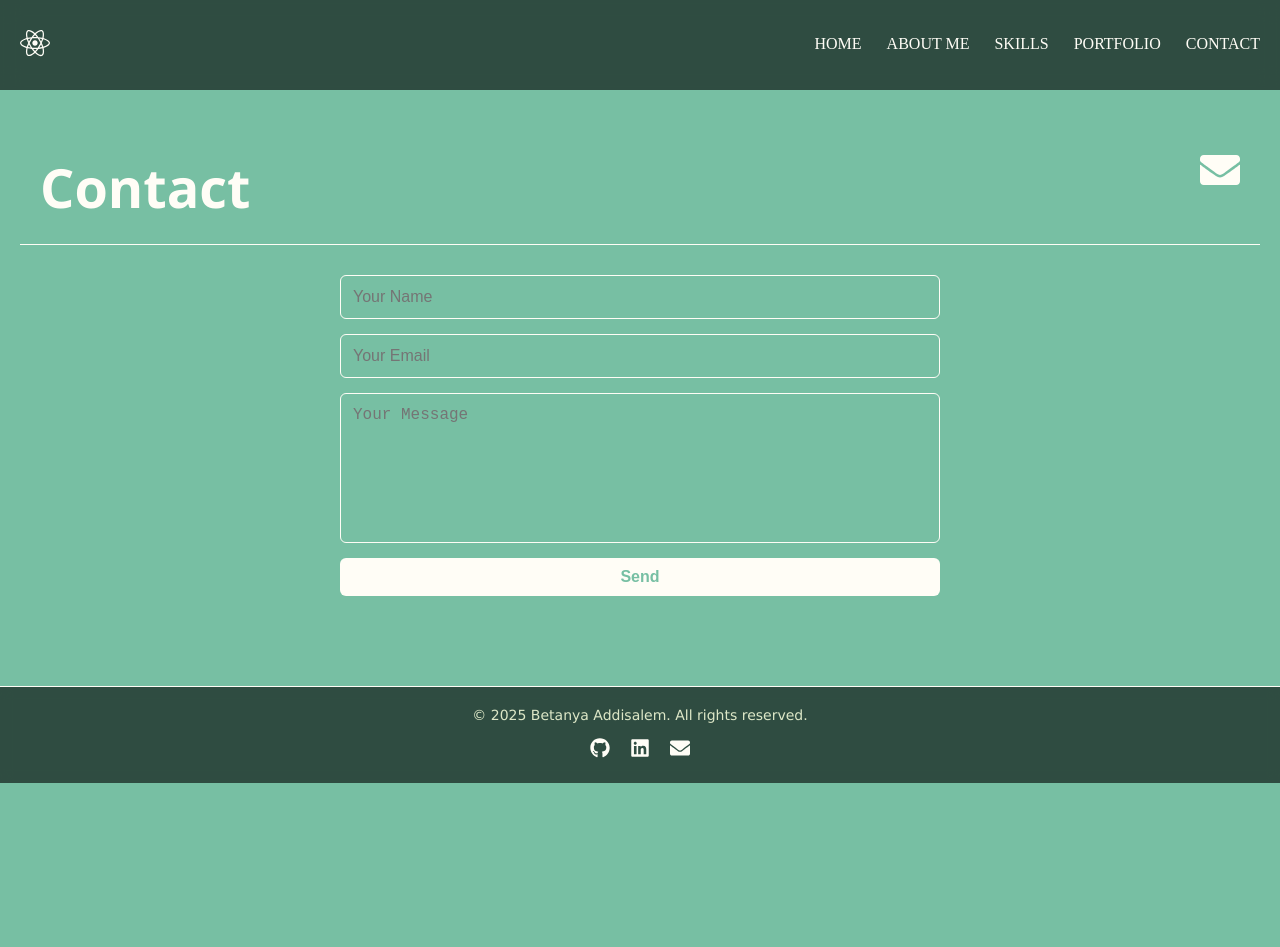
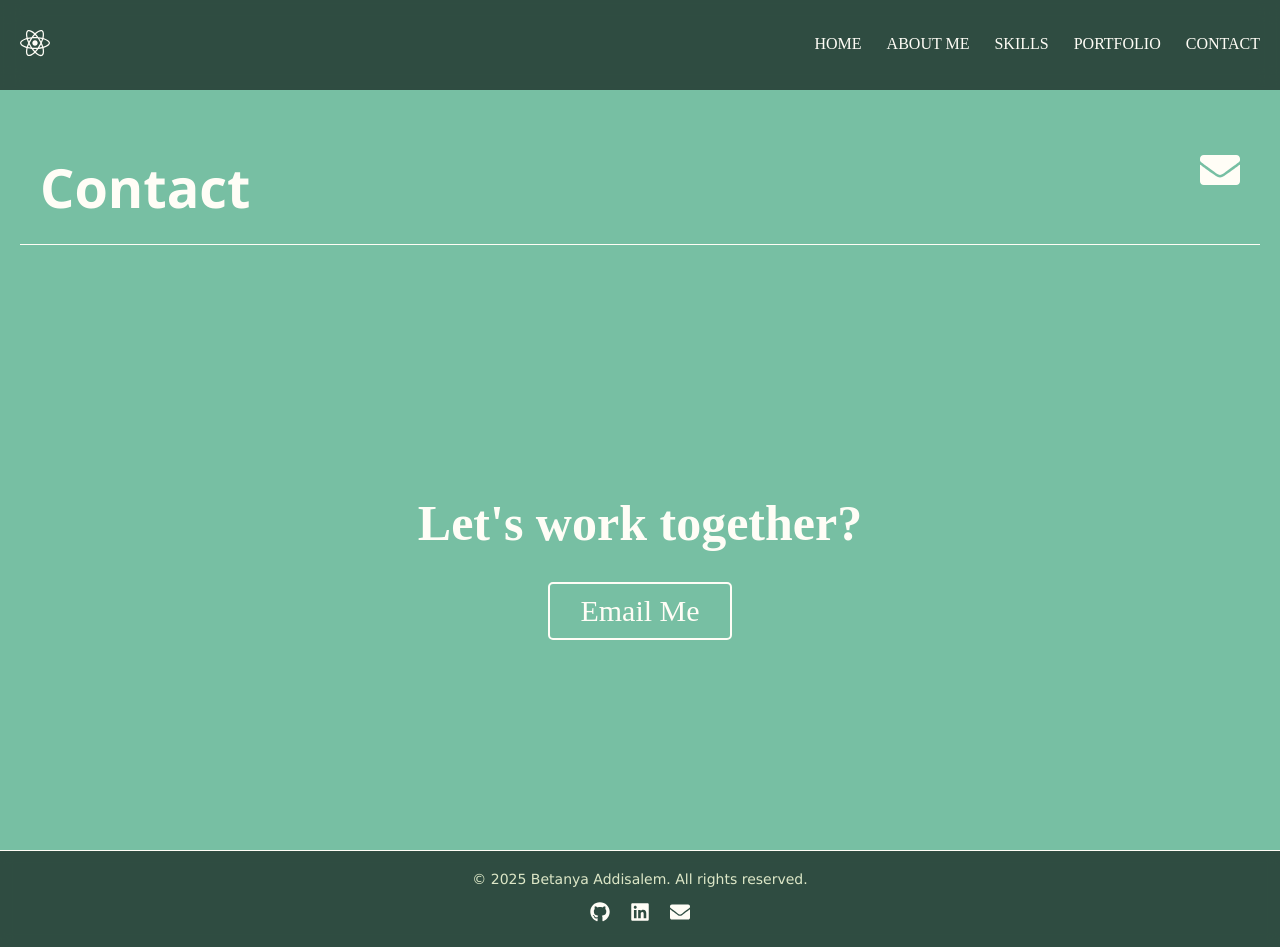
Before and after one commit to Bethany-23/Portfolio-website, a React (Create React App) app: page /contact in a window 1280 px wide. Before the commit the page ends 800 px from the top, so only its background shows below. Built offline with nearby package versions, Linux system fonts and the light colour scheme.

Commit message:
Update portfolio layout, animations, and contact section

```diff
--- a/src/containers/about/index.jsx
+++ b/src/containers/about/index.jsx
@@ -6,9 +6,9 @@ import './styles.scss';
 import devAnimation from '../../assets/lotties/dev.json';
 
 const details = [
-  { label: 'Name', value: 'Betanya' },
-  { label: 'Email', value: 'bbbbbb@gmail.com' },
-  { label: 'Phone no', value: '123456789' },
+  { label: 'Name', value: 'Betanya Addisalem' },
+  { label: 'Email', value: 'bethanyaddis7@gmail.com' },
+  { label: 'Phone no', value: '+251933668090' },
 ];
 
 const jobSummary = `
--- a/src/containers/contact/index.jsx
+++ b/src/containers/contact/index.jsx
@@ -1,28 +1,19 @@
-import React, { useState } from "react";
+
 import PageHeaderContent from "../../components/pageHeaderContent";
 import { FaEnvelope } from "react-icons/fa";
 import "./styles.scss";
 
 const Contact = () => {
-  const [formData, setFormData] = useState({ name: "", email: "", message: "" });
-
-  const handleChange = (e) => setFormData({ ...formData, [e.target.name]: e.target.value });
-
-  const handleSubmit = (e) => {
-    e.preventDefault();
-    alert("Message sent!");
-    setFormData({ name: "", email: "", message: "" });
-  };
-
   return (
     <section id="contact" className="contact">
       <PageHeaderContent headerText="Contact" icon={<FaEnvelope size={40} />} />
-      <form className="contact__form" onSubmit={handleSubmit}>
-        <input name="name" placeholder="Your Name" value={formData.name} onChange={handleChange} required />
-        <input name="email" type="email" placeholder="Your Email" value={formData.email} onChange={handleChange} required />
-        <textarea name="message" placeholder="Your Message" value={formData.message} onChange={handleChange} required />
-        <button type="submit">Send</button>
-      </form>
+
+      <div className="contact__container">
+        <h3 className="contact__heading">Let's work together?</h3>
+        <a href="mailto:bethanyaddis7@gmail.com" className="contact__button">
+          Email Me
+        </a>
+      </div>
     </section>
   );
 };
--- a/src/containers/contact/styles.scss
+++ b/src/containers/contact/styles.scss
@@ -1,43 +1,31 @@
 .contact {
+  min-height: 100vh;
+  display: flex;
+  flex-direction: column;
+  justify-content: space-between;
   padding: 4rem 2rem;
 
-  &__form {
-    max-width: 600px;
-    margin: 3rem auto 0;
-    display: flex;
-    flex-direction: column;
-    gap: 1.5rem;
+  &__heading {
+    font-size: 5rem;
+    color: var(--white-theme-main-color);
+    margin-bottom: 3rem;
+  }
 
-    input, textarea {
-      width: 100%;
-      padding: 1.2rem;
-      border: 1px solid var(--white-theme-main-color);
-      background-color: transparent;
-      color: var(--white-theme-main-color);
-      border-radius: 6px;
-      font-size: 1.6rem;
-    }
+  &__button {
+    display: inline-block;
+    padding: 1rem 3rem;
+    font-size: 3rem;
+    color: var(--white-theme-main-color);
+    background: transparent;
+    border: 2px solid var(--white-theme-main-color);
+    border-radius: 5px;
+    transition: all 0.3s ease;
+    text-decoration: none;
+    margin-bottom: 12rem;
 
-    textarea {
-      height: 150px;
-      resize: none;
-    }
-
-    button {
-      padding: 1rem 2rem;
-      border: none;
+    &:hover {
       background-color: var(--white-theme-main-color);
       color: var(--blue-theme-background-color);
-      font-size: 1.6rem;
-      font-weight: 600;
-      border-radius: 6px;
-      cursor: pointer;
-
-      &:hover {
-        background-color: transparent;
-        color: var(--white-theme-main-color);
-        border: 1px solid var(--white-theme-main-color);
-      }
     }
   }
 }
--- a/src/containers/home/index.jsx
+++ b/src/containers/home/index.jsx
@@ -2,7 +2,7 @@ import "./styles.scss";
 import { Animate } from "react-simple-animate";
 
 /*  ✅  Put your PDF (e.g. Betanya_Addisalem_CV.pdf) in  /public  */
-const CV_PATH = "/Betanya_Addisalem_CV.pdf";
+const CV_PATH = "/Betanya-Addisalem-CV.pdf";
 
 const Home = () => {
   return (
@@ -23,7 +23,7 @@ const Home = () => {
         end={{ transform: "translateY(0)" }}
       >
         <div className="home__cv">
-          {/* ✅ the magic download attribute */}
+          {/*the download attribute */}
           <a href={CV_PATH} download className="cv-btn">
             Download&nbsp;CV
           </a>
--- a/src/containers/portfolio/index.jsx
+++ b/src/containers/portfolio/index.jsx
@@ -1,4 +1,4 @@
-import React from "react";
+
 import PageHeaderContent from "../../components/pageHeaderContent";
 import { FaFolderOpen } from "react-icons/fa";
 import "./styles.scss";
@@ -9,27 +9,27 @@ const projects = [
     client: "iCog Labs",
     date: "July 2025",
     description: "A responsive landing and home page using HTML, CSS, and Bootstrap.",
-    github: "https://github.com/yourusername/landing-page"
+    github: "https://github.com/Bethany-23/iCog_landing_page.git"
   },
   {
     name: "Portfolio Website",
     client: "Personal",
     date: "June 2025",
     description: "My personal developer portfolio built with React and SCSS.",
-    github: "https://github.com/yourusername/portfolio"
+    github: "https://github.com/Bethany-23/Portfolio-website.git"
   },
   {
     name: "SkillBoost",
     client: "Project",
     date: "May 2025",
     description: "A skill sharing app using Flutter.",
-    github: "https://github.com/yourusername/todo-app"
+    github: "https://github.com/Beth-22/SKILLBOOST_FLUTTER_2025.git"
   }
 ];
 
 const Portfolio = ({ isSinglePage = false }) => {
   return (
-    <section id="portfolio" className={`porfolio ${isSinglePage ? 'single-home' : ''}`}>
+    <section id="portfolio" className={`portfolio ${isSinglePage ? 'single-home' : ''}`}>
       <PageHeaderContent headerText="Portfolio" icon={<FaFolderOpen size={40} color={isSinglePage ? '#77BFA3' : undefined}/>} />
       <div className="portfolio__timeline">
         {projects.map((project, index) => (
--- a/src/containers/portfolio/styles.scss
+++ b/src/containers/portfolio/styles.scss
@@ -1,5 +1,6 @@
 .portfolio {
   padding: 4rem 2rem;
+
 
   &__timeline {
     display: flex;
```
Also changed, not shown: 1 other file (tests, documents, lock files or other folders).
